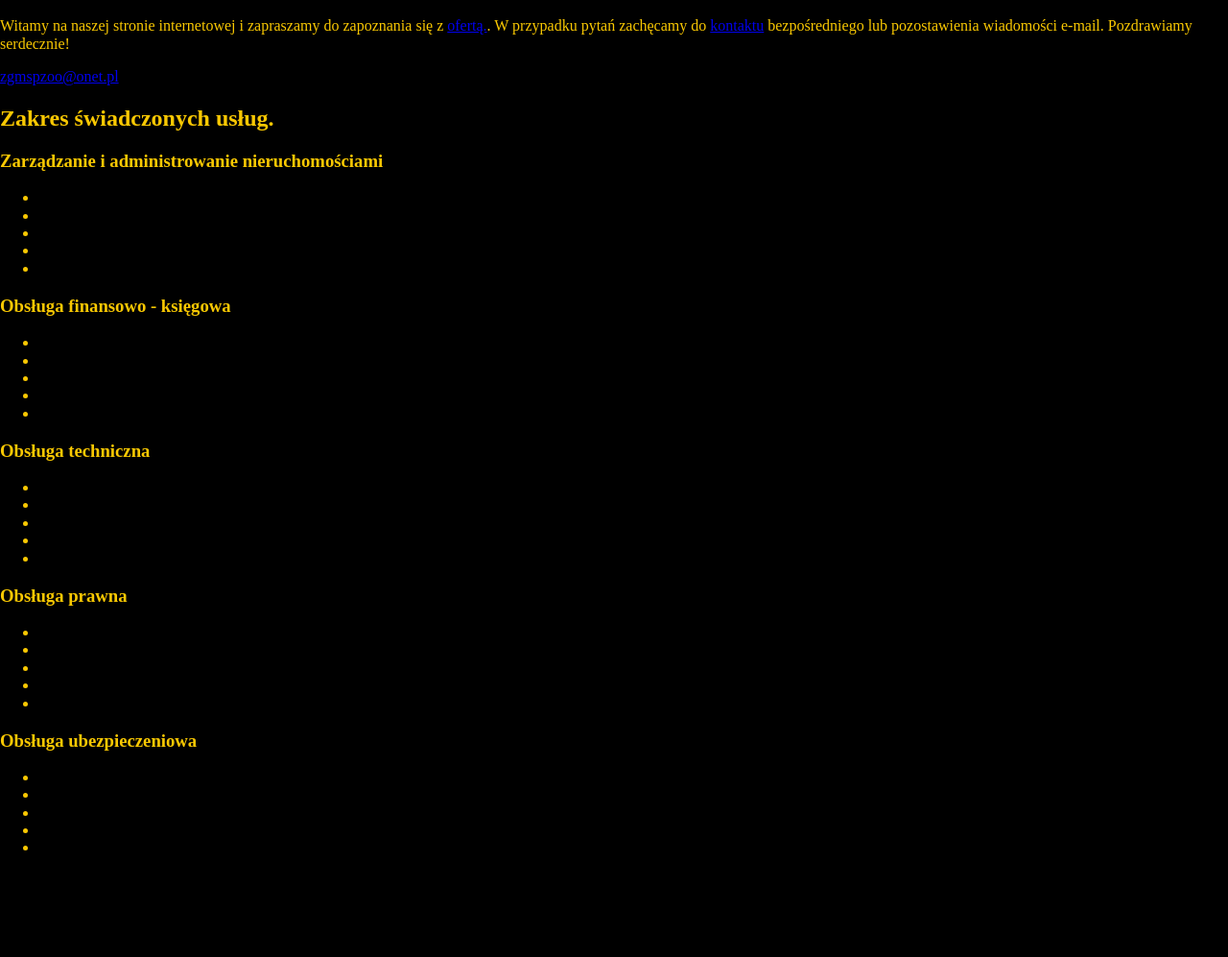
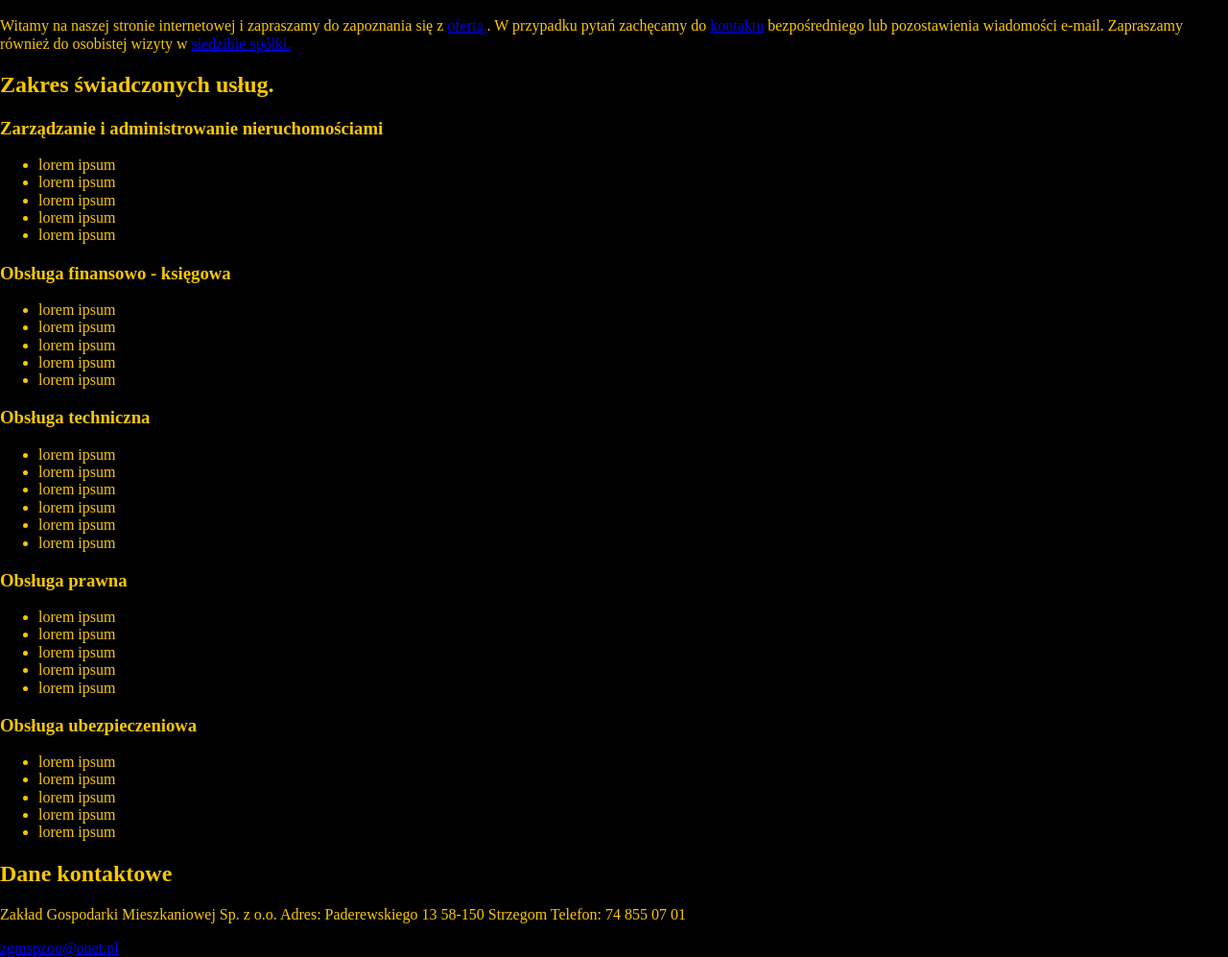
Before and after one commit to bialywht/bialywht.github.io, a website: page src/content/index.html in a window 1280 px wide. Shown: the part 98-1095 px from the top of the page at 96% size. Before the commit the page ends 1007 px from the top, so only its background shows below. Drawn offline with nearby package versions, Linux system fonts and the light colour scheme; some packages are replaced by stand-ins of ours; files that its build step writes are made by us from their sources.

Commit message:
feat: contact ssection html

```diff
--- a/src/content/index.html
+++ b/src/content/index.html
@@ -7,6 +7,21 @@
   <meta http-equiv="X-UA-Compatible" content="ie=edge" />
   <title>Site title</title>
   <meta name="description" content="Description" />
+  <style>
+    /* Always set the map height explicitly to define the size of the div
+       * element that contains the map. */
+    #map {
+      height: 100%;
+    }
+
+    /* Optional: Makes the sample page fill the window. */
+    html,
+    body {
+      height: 100%;
+      margin: 0;
+      padding: 0;
+    }
+  </style>
 
   <!-- Title -->
   <meta property="og:title" content="" />
@@ -36,9 +51,9 @@
       <h1 class="header__title">ZAKŁAD GOSPODARKI MIESZKANIOWEJ SP. Z O.O. W STZREGOMIU</h1>
       <p class="header__description">Witamy na naszej stronie internetowej i zapraszamy do zapoznania się z <a
           href="#offer" class="header__link">ofertą.</a>.
-        W przypadku pytań zachęcamy do <a href="#" class="header__link">kontaktu</a> bezpośredniego lub pozostawienia
-        wiadomości e-mail. Pozdrawiamy serdecznie!</p>
-      <a href="mailto:zgmspzoo@onet.pl" class="header__mail">zgmspzoo@onet.pl</a>
+        W przypadku pytań zachęcamy do <a href="#contact" class="header__link">kontaktu</a> bezpośredniego lub pozostawienia
+        wiadomości e-mail. Zapraszamy również do osobistej wizyty w <a href=#map>siedzibie spólki.</a></p>
+
     </section>
 
     <section id="offer" class="offer">
@@ -46,61 +61,82 @@
       <section class="offer-scope">
         <h3 class="offer-scope__title">Zarządzanie i administrowanie nieruchomościami</h3>
         <ul class="offer-scope-list">
-            <li class="offer-scope-list__item"></li>
-            <li class="offer-scope-list__item"></li>
-            <li class="offer-scope-list__item"></li>
-            <li class="offer-scope-list__item"></li>
-            <li class="offer-scope-list__item"></li>
+          <li class="offer-scope-list__item">lorem ipsum</li>
+          <li class="offer-scope-list__item">lorem ipsum</li>
+          <li class="offer-scope-list__item">lorem ipsum</li>
+          <li class="offer-scope-list__item">lorem ipsum</li>
+          <li class="offer-scope-list__item">lorem ipsum</li>
         </ul>
       </section>
       <section class="offer-scope">
         <h3 class="offer-scope__title">Obsługa finansowo - księgowa</h3>
         <ul class="offer-scope-list">
-              <li class="offer-scope-list__item"></li>
-              <li class="offer-scope-list__item"></li>
-              <li class="offer-scope-list__item"></li>
-              <li class="offer-scope-list__item"></li>
-              <li class="offer-scope-list__item"></li>
+          <li class="offer-scope-list__item">lorem ipsum</li>
+          <li class="offer-scope-list__item">lorem ipsum</li>
+          <li class="offer-scope-list__item">lorem ipsum</li>
+          <li class="offer-scope-list__item">lorem ipsum</li>
+          <li class="offer-scope-list__item">lorem ipsum</li>
         </ul>
       </section>
       <section class="offer-scope">
         <h3 class="offer-scope__title">Obsługa techniczna</h3>
         <ul class="offer-scope-list">
-                <li class="offer-scope-list__item"></li>
-                <li class="offer-scope-list__item"></li>
-                <li class="offer-scope-list__item"></li>
-                <li class="offer-scope-list__item"></li>
-                <li class="offer-scope-list__item"></li>
+          <li class="offer-scope-list__item">lorem ipsum</li>
+          <li class="offer-scope-list__item">lorem ipsum</li>
+          <li class="offer-scope-list__item">lorem ipsum</li>
+          <li class="offer-scope-list__item">lorem ipsum</li>
+          <li class="offer-scope-list__item">lorem ipsum</li>
+          <li class="offer-scope-list__item">lorem ipsum</li>
         </ul>
       </section>
       <section class="offer-scope">
         <h3 class="offer-scope__title">Obsługa prawna</h3>
         <ul class="offer-scope-list">
-                  <li class="offer-scope-list__item"></li>
-                  <li class="offer-scope-list__item"></li>
-                  <li class="offer-scope-list__item"></li>
-                  <li class="offer-scope-list__item"></li>
-                  <li class="offer-scope-list__item"></li>
+          <li class="offer-scope-list__item">lorem ipsum</li>
+          <li class="offer-scope-list__item">lorem ipsum</li>
+          <li class="offer-scope-list__item">lorem ipsum</li>
+          <li class="offer-scope-list__item">lorem ipsum</li>
+          <li class="offer-scope-list__item">lorem ipsum</li>
         </ul>
       </section>
       <section class="offer-scope">
         <h3 class="offer-scope__title">Obsługa ubezpieczeniowa</h3>
         <ul class="offer-scope-list">
-                    <li class="offer-scope-list__item"></li>
-                    <li class="offer-scope-list__item"></li>
-                    <li class="offer-scope-list__item"></li>
-                    <li class="offer-scope-list__item"></li>
-                    <li class="offer-scope-list__item"></li>
+          <li class="offer-scope-list__item">lorem ipsum</li>
+          <li class="offer-scope-list__item">lorem ipsum</li>
+          <li class="offer-scope-list__item">lorem ipsum</li>
+          <li class="offer-scope-list__item">lorem ipsum</li>
+          <li class="offer-scope-list__item">lorem ipsum</li>
         </ul>
       </section>
 
     </section>
-    <section class="map">
+    <section id="map" class="map">
+      <h2 class="map__directions"></h2>
+      <script>
+        var map;
+        function initMap() {
+          map = new google.maps.Map(document.getElementById('map'), {
+            center: { lat: -34.397, lng: 150.644 },
+            zoom: 8
+          });
+        }
+      </script>
+      <script src="https://maps.googleapis.com/maps/api/js?key=YOUR_API_KEY&callback=initMap" async defer></script>
 
     </section>
-    <section class="footer">
+    <footer id="contact" class="contact">
+      <h2 class="contact__title">Dane kontaktowe</h2>
+      <p>
+        Zakład Gospodarki Mieszkaniowej Sp. z o.o.
 
-    </section>
+        Adres: Paderewskiego 13
+
+        58-150 Strzegom
+
+        Telefon: 74 855 07 01</p>
+        <a class="contact__link" href="mailto:bialywht@gmail.com">zgmspzoo@onet.pl</a>
+    </footer>
 
   </main>
   <script src="js/main.js"></script>
```
Lines whose indentation alone changed are shown as unchanged.
